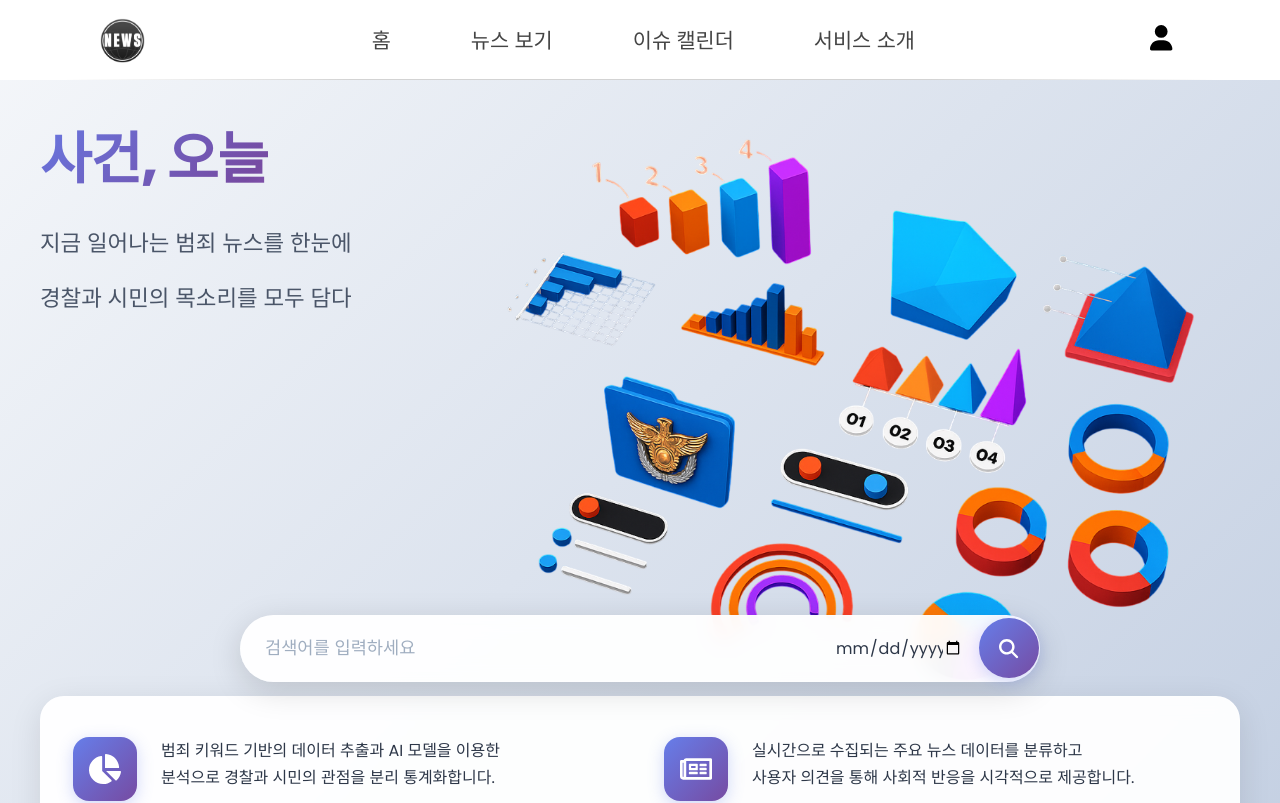
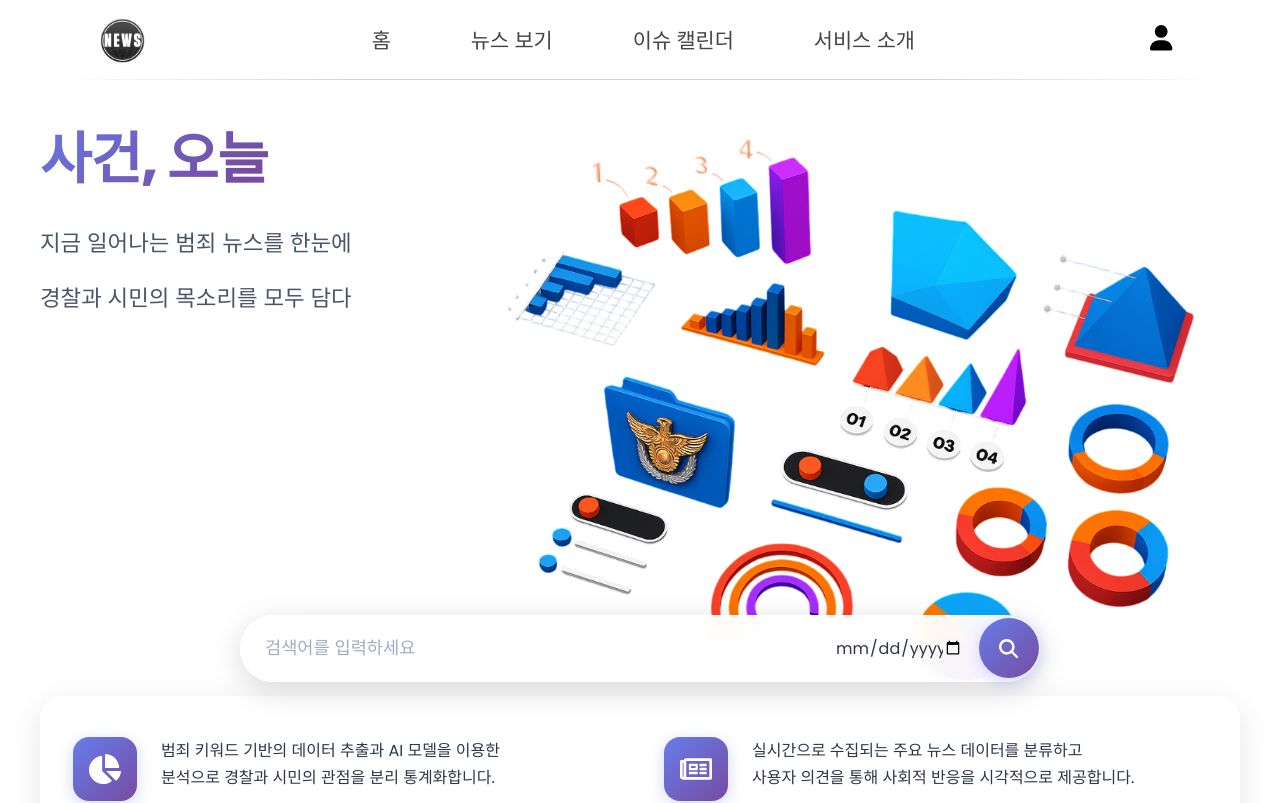
Before and after one commit to kdhdd/SW_FRONTEND, a React (Vite) app: page / in a window 1280 px wide. Shown: the top 803 px of the page. Built offline with nearby package versions, Linux system fonts and the light colour scheme; no server answers; a web font is replaced by a local one; what chartjs-plugin-datalabels would draw is missing.

Commit message:
:lipstick: 메인페이지 배경 색상 변경

```diff
--- a/src/pages/Home.jsx
+++ b/src/pages/Home.jsx
@@ -291,8 +291,8 @@ const BackgroundGradient = styled.div`
     left: 0;
     right: 0;
     bottom: 0;
-    background: linear-gradient(135deg, #667eea 0%, #764ba2 100%);
-    opacity: 0.05;
+    background: #fff;
+    opacity: 1;
     z-index: -1;
 `;
 
@@ -305,7 +305,7 @@ const HomeSection = styled.section`
     padding: 4rem 1rem;
     text-align: center;
     position: relative;
-    background: linear-gradient(135deg, #f5f7fa 0%, #c3cfe2 100%);
+    background: #fff;
 `;
 
 const NewsSection = styled.section`
```
